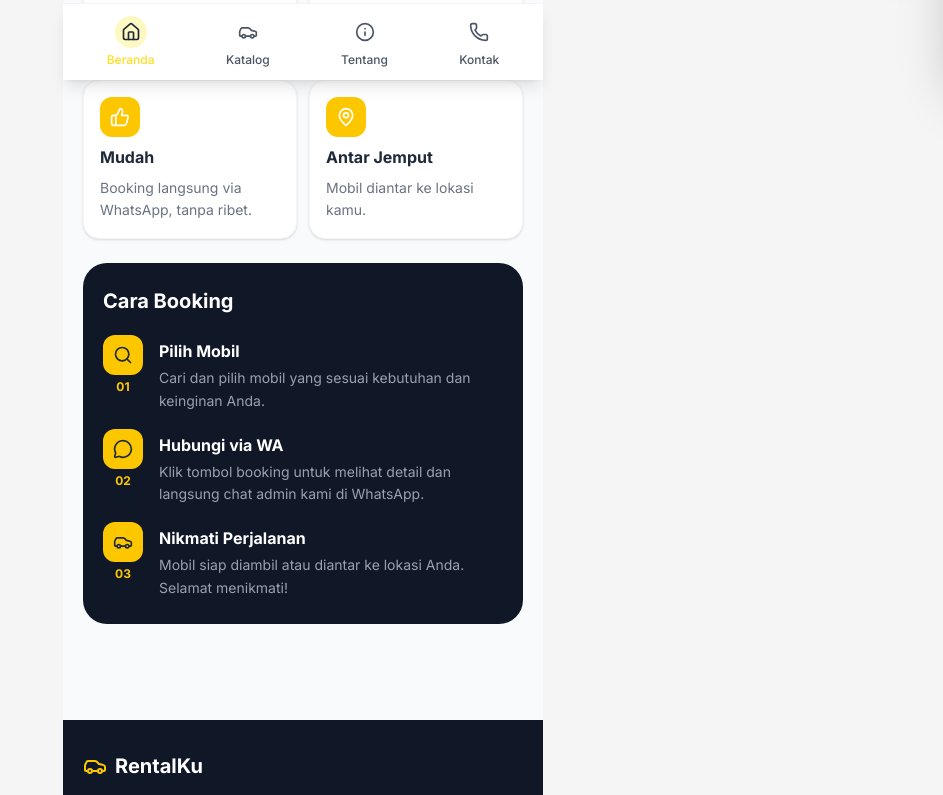
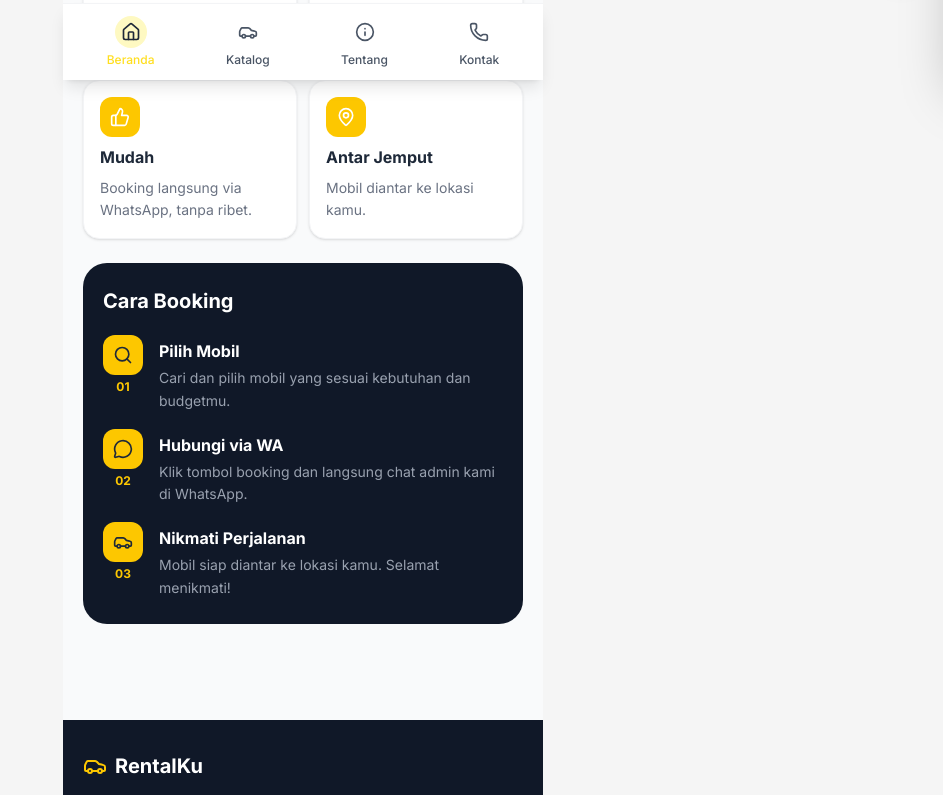
Before and after one commit to Zakynovan18/autorent, a Next.js app: page / in a window 1280 px wide. Shown: the part 720-1515 px from the top of the page, without its empty margins (337-1280 px from the left). Built offline with nearby package versions, Linux system fonts and the light colour scheme; no server answers; the database is empty.

Commit message:
add scroll reveals

```diff
--- a/app/components/CarList.tsx
+++ b/app/components/CarList.tsx
@@ -5,6 +5,7 @@ import { Search } from "lucide-react";
 import Link from "next/link";
 import CarCard from "./CarCard";
 import { supabase } from "@/lib/supabase";
+import ScrollReveal from "./ScrollReveal";
 
 type Car = {
   id: number;
@@ -118,9 +119,9 @@ export default function CarList({
       {!loading && (
         <div className="flex flex-col gap-6">
           {displayed.length > 0 ? (
-            displayed.map((car) => (
+            displayed.map((car, index) => (
+              <ScrollReveal key={car.id} delay={index * 0.1} direction="up">
                 <CarCard
-                key={car.id}
                   car={{
                     id: car.id,
                     name: car.nama,
@@ -133,6 +134,7 @@ export default function CarList({
                     image: car.image_url,
                   }}
                 />
+              </ScrollReveal>
             ))
           ) : (
             <p className="text-center text-gray-400 mt-10">Mobil tidak ditemukan.</p>
--- a/app/components/CaraBooking.tsx
+++ b/app/components/CaraBooking.tsx
@@ -1,33 +1,39 @@
+"use client";
+
 import { Search, MessageCircle, Car } from "lucide-react";
+import ScrollReveal from "./ScrollReveal";
 
 const steps = [
   {
     icon: Search,
     step: "01",
     title: "Pilih Mobil",
-    desc: "Cari dan pilih mobil yang sesuai kebutuhan dan keinginan Anda.",
+    desc: "Cari dan pilih mobil yang sesuai kebutuhan dan budgetmu.",
   },
   {
     icon: MessageCircle,
     step: "02",
     title: "Hubungi via WA",
-    desc: "Klik tombol booking untuk melihat detail dan langsung chat admin kami di WhatsApp.",
+    desc: "Klik tombol booking dan langsung chat admin kami di WhatsApp.",
   },
   {
     icon: Car,
     step: "03",
     title: "Nikmati Perjalanan",
-    desc: "Mobil siap diambil atau diantar ke lokasi Anda. Selamat menikmati!",
+    desc: "Mobil siap diantar ke lokasi kamu. Selamat menikmati!",
   },
 ];
 
 export default function CaraBooking() {
   return (
     <section className="px-5 py-6 bg-gray-900 mx-5 rounded-3xl mb-24">
+      <ScrollReveal>
         <h2 className="text-xl font-bold text-white mb-5">Cara Booking</h2>
+      </ScrollReveal>
       <div className="flex flex-col gap-4">
-        {steps.map(({ icon: Icon, step, title, desc }) => (
-          <div key={step} className="flex items-start gap-4">
+        {steps.map(({ icon: Icon, step, title, desc }, index) => (
+          <ScrollReveal key={step} delay={index * 0.15} direction="left">
+            <div className="flex items-start gap-4">
               <div className="flex flex-col items-center gap-1">
                 <div className="bg-yellow-400 p-2.5 rounded-xl">
                   <Icon className="w-5 h-5 text-gray-800" />
@@ -39,6 +45,7 @@ export default function CaraBooking() {
                 <p className="text-sm text-gray-400 leading-relaxed">{desc}</p>
               </div>
             </div>
+          </ScrollReveal>
         ))}
       </div>
     </section>
--- a/app/components/Keunggulan.tsx
+++ b/app/components/Keunggulan.tsx
@@ -1,4 +1,7 @@
+"use client";
+
 import { Shield, Clock, ThumbsUp, MapPin } from "lucide-react";
+import ScrollReveal from "./ScrollReveal";
 
 const keunggulan = [
   {
@@ -26,19 +29,20 @@ const keunggulan = [
 export default function Keunggulan() {
   return (
     <section className="px-5 pt-2 pb-6">
+      <ScrollReveal>
         <h2 className="text-xl font-bold text-gray-800 mb-4">Mengapa Memilih Kami?</h2>
+      </ScrollReveal>
       <div className="grid grid-cols-2 gap-3">
-        {keunggulan.map(({ icon: Icon, title, desc }) => (
-          <div
-            key={title}
-            className="bg-white rounded-2xl shadow-sm border border-gray-100 p-4 flex flex-col gap-2 transition hover:shadow-md hover:-translate-y-0.5"
-          >
+        {keunggulan.map(({ icon: Icon, title, desc }, index) => (
+          <ScrollReveal key={title} delay={index * 0.1} direction="up">
+            <div className="bg-white rounded-2xl shadow-sm border border-gray-100 p-4 flex flex-col gap-2 transition hover:shadow-md hover:-translate-y-0.5">
               <div className="bg-yellow-400 p-2.5 rounded-xl w-fit">
                 <Icon className="w-5 h-5 text-white" />
               </div>
               <h3 className="font-bold text-gray-800">{title}</h3>
               <p className="text-sm text-gray-500 leading-relaxed">{desc}</p>
             </div>
+          </ScrollReveal>
         ))}
       </div>
     </section>
--- /dev/null
+++ b/app/components/ScrollReveal.tsx
@@ -0,0 +1,47 @@
+"use client";
+
+import { motion } from "framer-motion";
+import { useInView } from "framer-motion";
+import { useRef } from "react";
+
+export default function ScrollReveal({
+  children,
+  delay = 0,
+  direction = "up",
+}: {
+  children: React.ReactNode;
+  delay?: number;
+  direction?: "up" | "down" | "left" | "right";
+}) {
+  const ref = useRef(null);
+  const isInView = useInView(ref, { once: true, margin: "-50px" });
+
+  const variants = {
+    hidden: {
+      opacity: 0,
+      y: direction === "up" ? 40 : direction === "down" ? -40 : 0,
+      x: direction === "left" ? 40 : direction === "right" ? -40 : 0,
+    },
+    visible: {
+      opacity: 1,
+      y: 0,
+      x: 0,
+      transition: {
+        duration: 0.6,
+        delay,
+        ease: "easeOut",
+      },
+    },
+  };
+
+  return (
+    <motion.div
+      ref={ref}
+      variants={variants}
+      initial="hidden"
+      animate={isInView ? "visible" : "hidden"}
+    >
+      {children}
+    </motion.div>
+  );
+}
--- a/package.json
+++ b/package.json
@@ -10,6 +10,7 @@
   },
   "dependencies": {
     "@supabase/supabase-js": "^2.109.0",
+    "framer-motion": "^12.42.2",
     "lucide-react": "^1.22.0",
     "next": "16.2.9",
     "postcss": "^8.5.16",
```
Also changed, not shown: 1 other file (tests, documents, lock files or other folders). Lines whose indentation alone changed are shown as unchanged.
